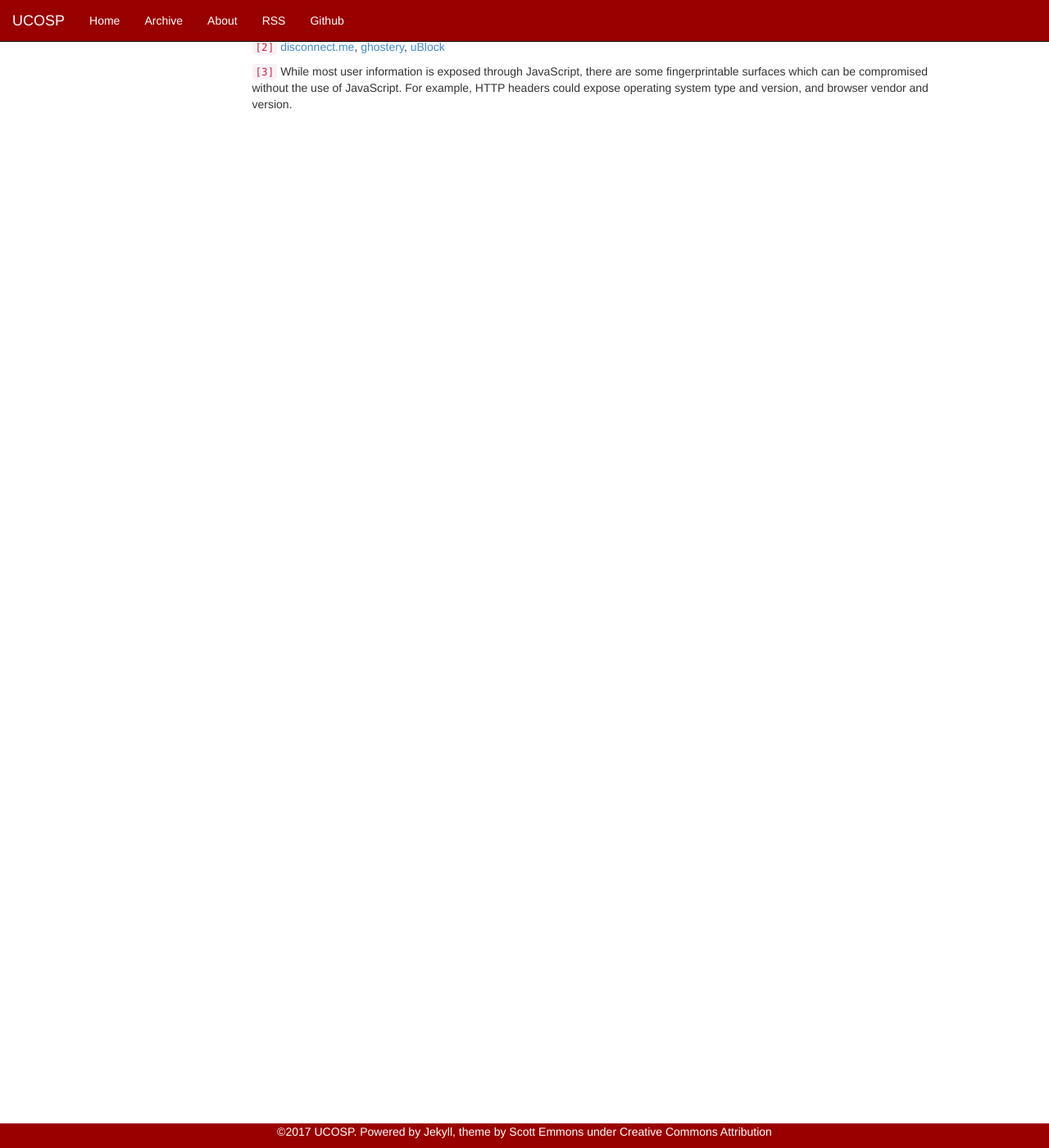
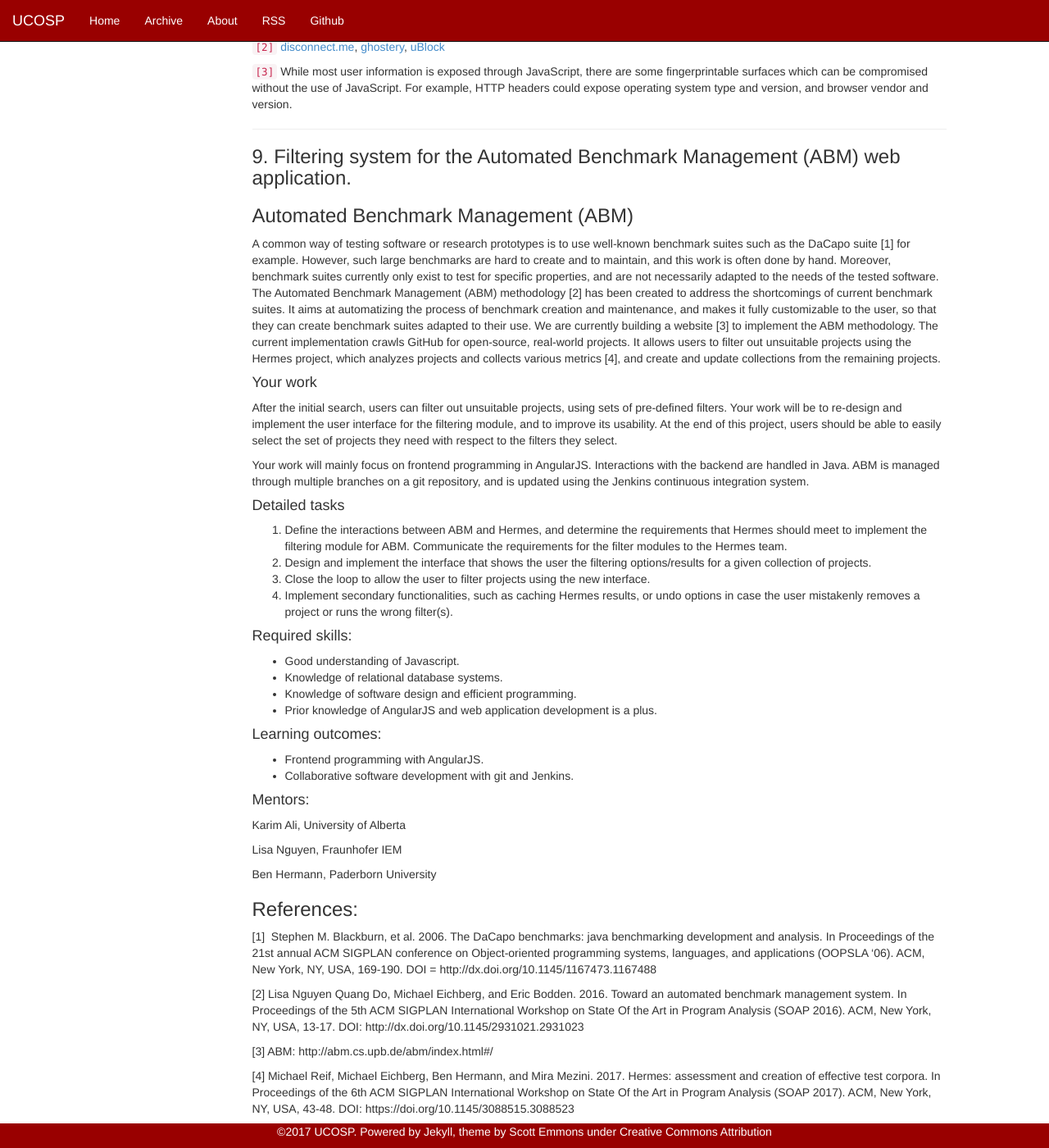
Before and after one commit to ucosp/ucosp.github.io, a Jekyll site: the page built from projects.md, in a window 1280 px wide and 1400 px high, scrolled down 6113 px. Shown: the whole window at 82% size. Built offline with Jekyll 4.4.1, drawn with Linux system fonts in a browser that asks for light colours.

Commit message:
more updates

```diff
--- a/projects.md
+++ b/projects.md
@@ -280,3 +280,53 @@
 `[2]` [disconnect.me](https://github.com/disconnectme/disconnect-tracking-protection), [ghostery](https://www.ghostery.com),  [uBlock](https://github.com/gorhill/uBlock/tree/master/assets)
 
 `[3]` While most user information is exposed through JavaScript, there are some fingerprintable surfaces which can be compromised without the use of JavaScript. For example, HTTP headers could expose operating system type and version, and browser vendor and version.
+
+---
+
+### 9. Filtering system for the Automated Benchmark Management (ABM) web application.
+
+
+### Automated Benchmark Management (ABM)
+
+A common way of testing software or research prototypes is to use well-known benchmark suites such as the DaCapo suite [1] for example. However, such large benchmarks are hard to create and to maintain, and this work is often done by hand. Moreover, benchmark suites currently only exist to test for specific properties, and are not necessarily adapted to the needs of the tested software. The Automated Benchmark Management (ABM) methodology [2] has been created to address the shortcomings of current benchmark suites. It aims at automatizing the process of benchmark creation and maintenance, and makes it fully customizable to the user, so that they can create benchmark suites adapted to their use. We are currently building a website [3] to implement the ABM methodology. The current implementation crawls GitHub for open-source, real-world projects. It allows users to filter out unsuitable projects using the Hermes project, which analyzes projects and collects various metrics [4], and create and update collections from the remaining projects.
+
+#### Your work
+
+After the initial search, users can filter out unsuitable projects, using sets of pre-defined filters. Your work will be to re-design and implement the user interface for the filtering module, and to improve its usability. At the end of this project, users should be able to easily select the set of projects they need with respect to the filters they select.
+
+Your work will mainly focus on frontend programming in AngularJS. Interactions with the backend are handled in Java. ABM is managed through multiple branches on a git repository, and is updated using the Jenkins continuous integration system.
+
+#### Detailed tasks
+
+1. Define the interactions between ABM and Hermes, and determine the requirements that Hermes should meet to implement the filtering module for ABM. Communicate the requirements for the filter modules to the Hermes team.
+2. Design and implement the interface that shows the user the filtering options/results for a given collection of projects.
+3. Close the loop to allow the user to filter projects using the new interface.
+4. Implement secondary functionalities, such as caching Hermes results, or undo options in case the user mistakenly removes a project or runs the wrong filter(s).
+
+#### Required skills:
+
+- Good understanding of Javascript.
+- Knowledge of relational database systems.
+- Knowledge of software design and efficient programming.
+- Prior knowledge of AngularJS and web application development is a plus.
+
+#### Learning outcomes:
+
+- Frontend programming with AngularJS.
+- Collaborative software development with git and Jenkins.
+
+#### Mentors:
+Karim Ali, University of Alberta
+
+Lisa Nguyen, Fraunhofer IEM
+
+Ben Hermann, Paderborn University
+
+### References:
+[1]  Stephen M. Blackburn, et al. 2006. The DaCapo benchmarks: java benchmarking development and analysis. In Proceedings of the 21st annual ACM SIGPLAN conference on Object-oriented programming systems, languages, and applications (OOPSLA '06). ACM, New York, NY, USA, 169-190. DOI = http://dx.doi.org/10.1145/1167473.1167488
+
+[2] Lisa Nguyen Quang Do, Michael Eichberg, and Eric Bodden. 2016. Toward an automated benchmark management system. In Proceedings of the 5th ACM SIGPLAN International Workshop on State Of the Art in Program Analysis (SOAP 2016). ACM, New York, NY, USA, 13-17. DOI: http://dx.doi.org/10.1145/2931021.2931023
+
+[3] ABM: http://abm.cs.upb.de/abm/index.html#/
+
+[4] Michael Reif, Michael Eichberg, Ben Hermann, and Mira Mezini. 2017. Hermes: assessment and creation of effective test corpora. In Proceedings of the 6th ACM SIGPLAN International Workshop on State Of the Art in Program Analysis (SOAP 2017). ACM, New York, NY, USA, 43-48. DOI: https://doi.org/10.1145/3088515.3088523
```
